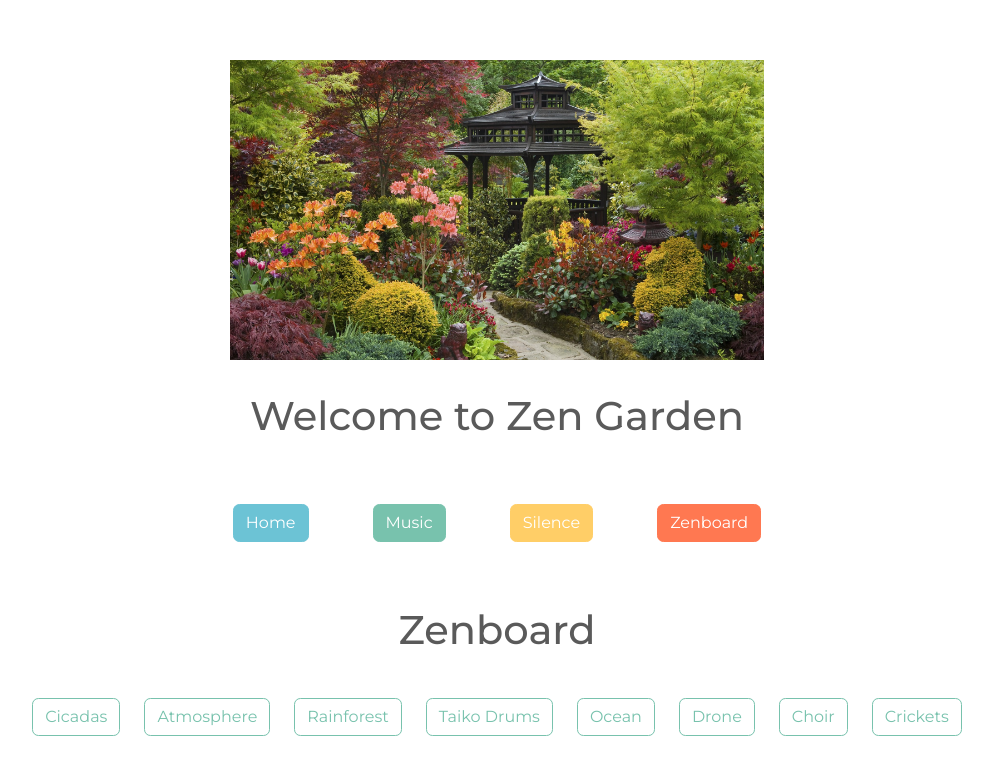
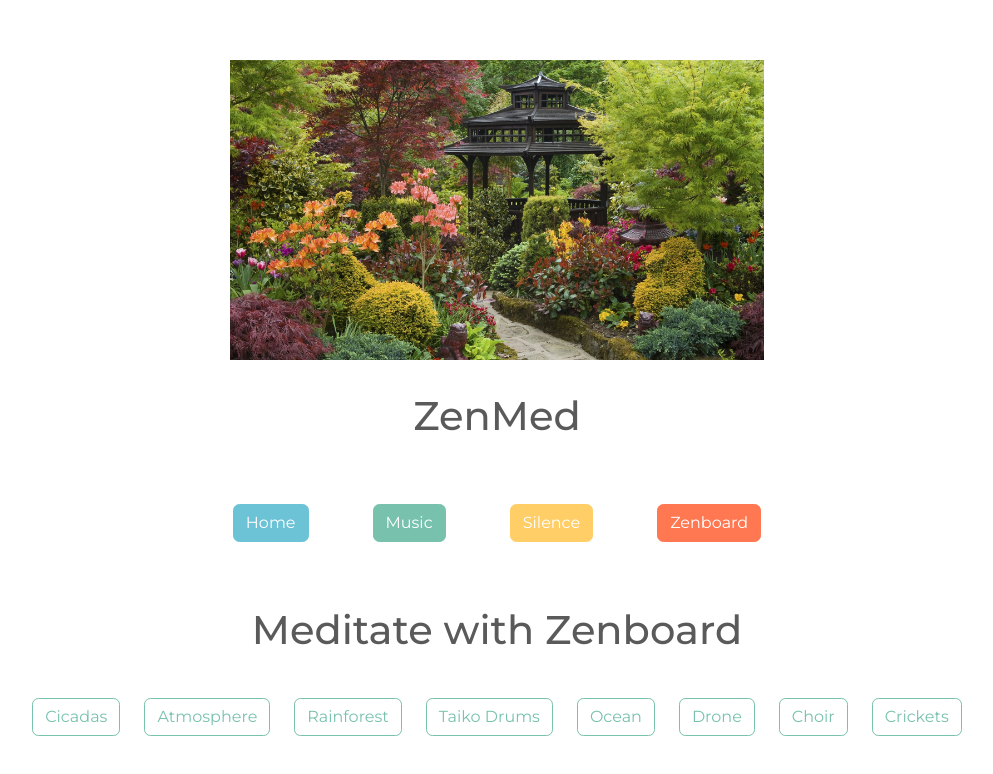
Before and after one commit to WCNewell/ZenMedVue, a Vue app: page /#/ZenBoard in a window 1280 px wide. Shown: the top 774 px of the page, without its empty margins (143-1136 px from the left). Built offline with nearby package versions, Linux system fonts and the light colour scheme; what vue-audio-visual would draw is missing.

Commit message:
renaming repo

```diff
--- a/src/App.vue
+++ b/src/App.vue
@@ -1,7 +1,7 @@
 <template>
   <div id="app">
     <img src="./assets/zen-garden1.jpg">
-      <h1>Welcome to Zen Garden</h1>
+      <h1>ZenMed</h1>
       <div>
         <router-link button to="/" style='margin: 2rem' class="btn btn-info">Home</router-link>
         <router-link to="/ZenMusic" style='margin: 2rem' class="btn btn-primary">Music</router-link>
--- a/src/components/NoMusic.vue
+++ b/src/components/NoMusic.vue
@@ -9,7 +9,7 @@
     name: 'NoMusic',
       data () {
         return {
-          msg: 'Meditate in Silence'
+          msg: 'Meditate in ZenSilence'
             }
         }
     }
--- a/src/components/ZenBoard.vue
+++ b/src/components/ZenBoard.vue
@@ -1,6 +1,6 @@
 <template>
   <div>
-    <h1>Zenboard</h1>
+    <h1>Meditate with Zenboard</h1>
     <span class='soundboard'>
       <div id='sound-button' v-for='(sound, index) in sounds' :key='index'>
         <button @click='play(sound.audio)' type='button' class='btn btn-outline-primary'>{{ sound.name }}</button>
--- a/src/components/ZenMusic.vue
+++ b/src/components/ZenMusic.vue
@@ -16,7 +16,7 @@
     name: 'ZenMusic',
       data () {
         return {
-          msg: 'Meditate with Music'
+          msg: 'Meditate with ZenMusic'
           }
       }
   }
```
